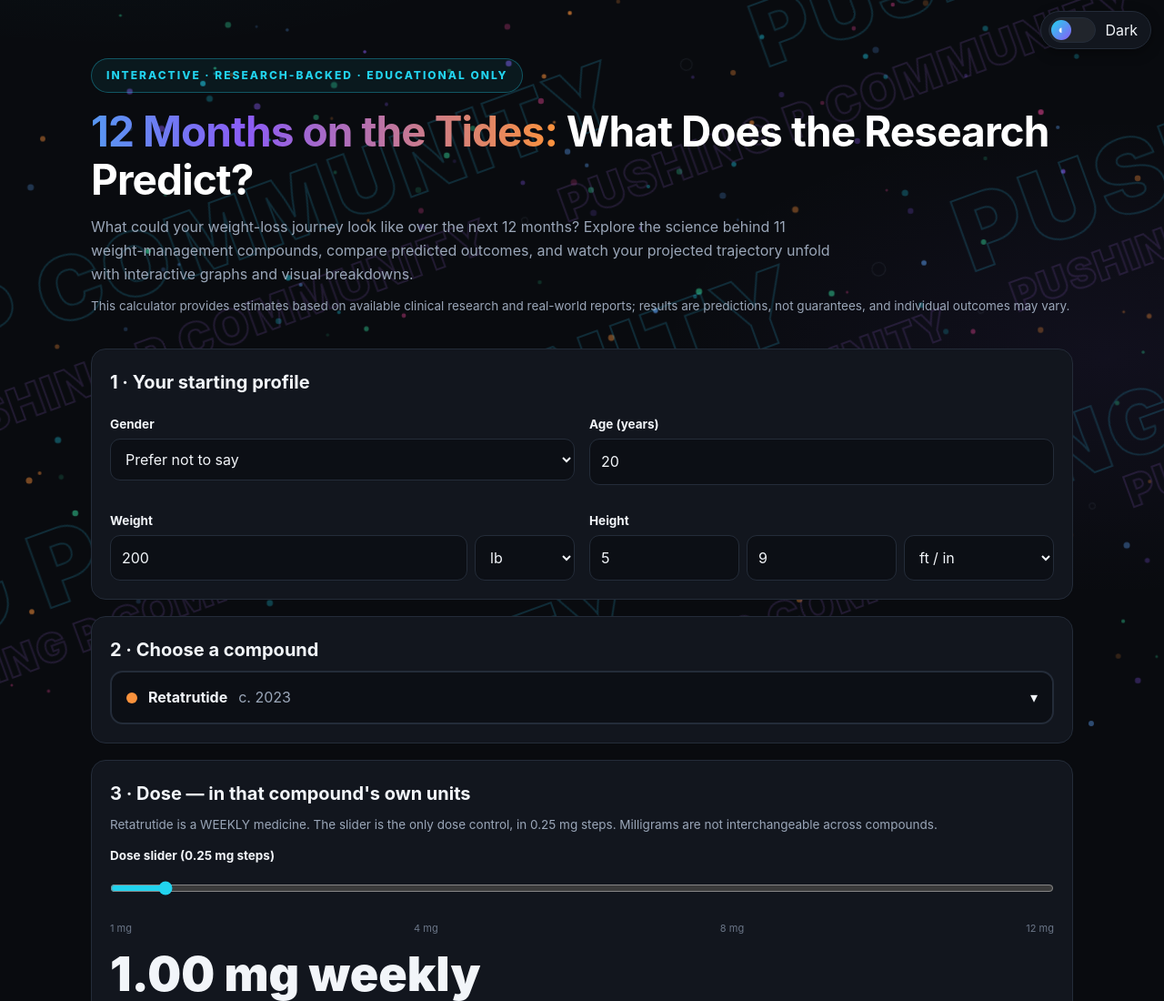
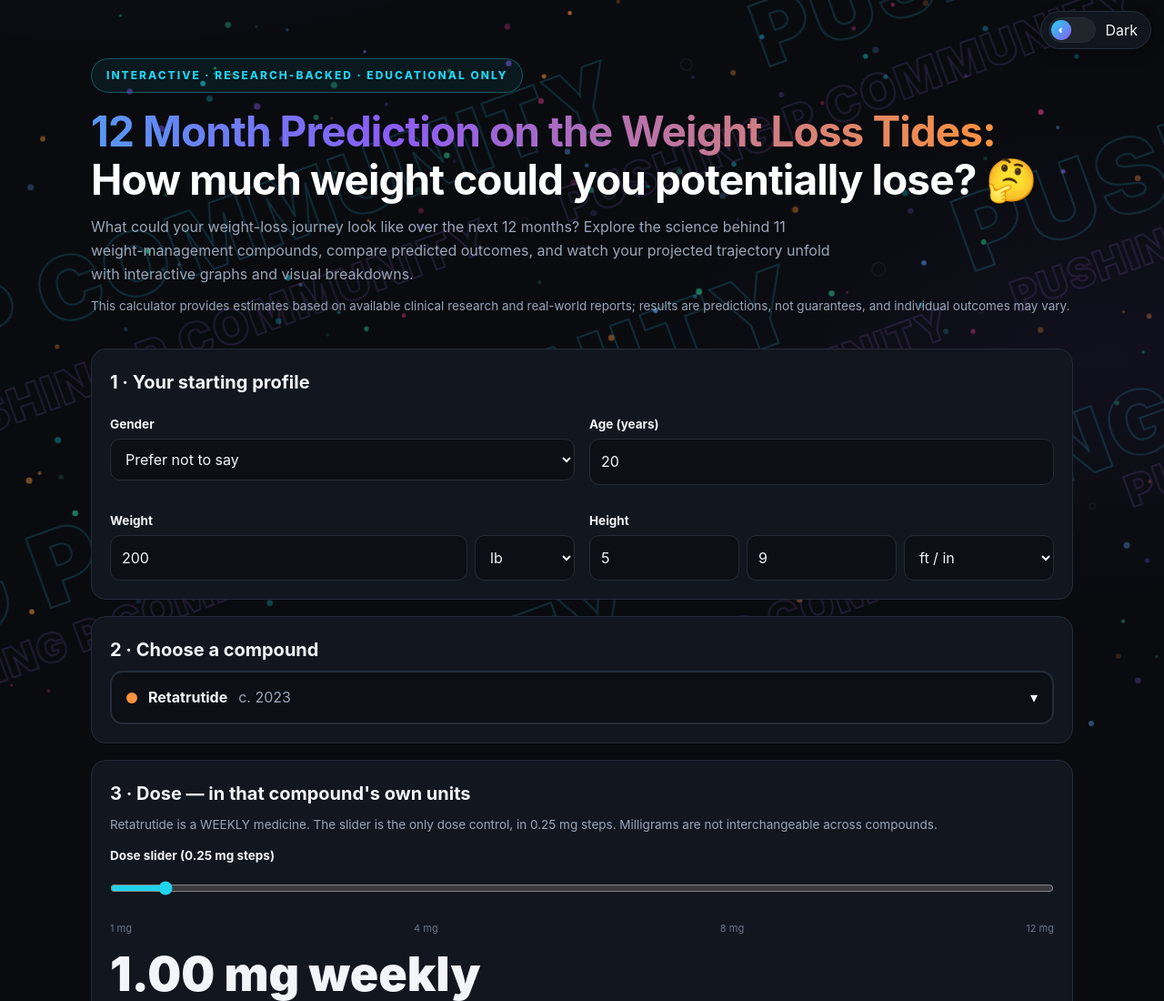
Before and after one commit to discoveranytime/tides-calc, a plain HTML site: page index.html in a window 1280 px wide. Shown: the top 1100 px of the page at 91% size. Drawn offline with Linux system fonts and the light colour scheme.

Commit message:
Title: 12 Month Prediction on the Weight Loss Tides

```diff
--- a/index.html
+++ b/index.html
@@ -3,7 +3,7 @@
 <head>
 <meta charset="UTF-8">
 <meta name="viewport" content="width=device-width, initial-scale=1.0">
-<title>12 Months on the Tides: What Does the Research Predict?</title>
+<title>12 Month Prediction on the Weight Loss Tides: How much weight could you potentially lose? 🤔</title>
 <script>try{var __t=localStorage.getItem('wlc-theme');if(__t==='light')document.documentElement.setAttribute('data-theme','light');}catch(e){}</script>
 <style>
 *{box-sizing:border-box;margin:0;padding:0}
@@ -130,7 +130,7 @@
 <div class="wrap">
 <header class="hero">
 <span class="kicker">Interactive · Research-backed · Educational only</span>
-<h1><span class="grad-title">12 Months on the Tides:</span> <span class="title-white">What Does the Research Predict?</span></h1>
+<h1><span class="grad-title">12 Month Prediction on the Weight Loss Tides:</span> <span class="title-white">How much weight could you potentially lose? 🤔</span></h1>
 <p class="lede">What could your weight-loss journey look like over the next 12 months? Explore the science behind 11 weight-management compounds, compare predicted outcomes, and watch your projected trajectory unfold with interactive graphs and visual breakdowns.</p>
 <p class="small muted" style="margin-top:10px">This calculator provides estimates based on available clinical research and real-world reports; results are predictions, not guarantees, and individual outcomes may vary.</p>
 </header>
```
